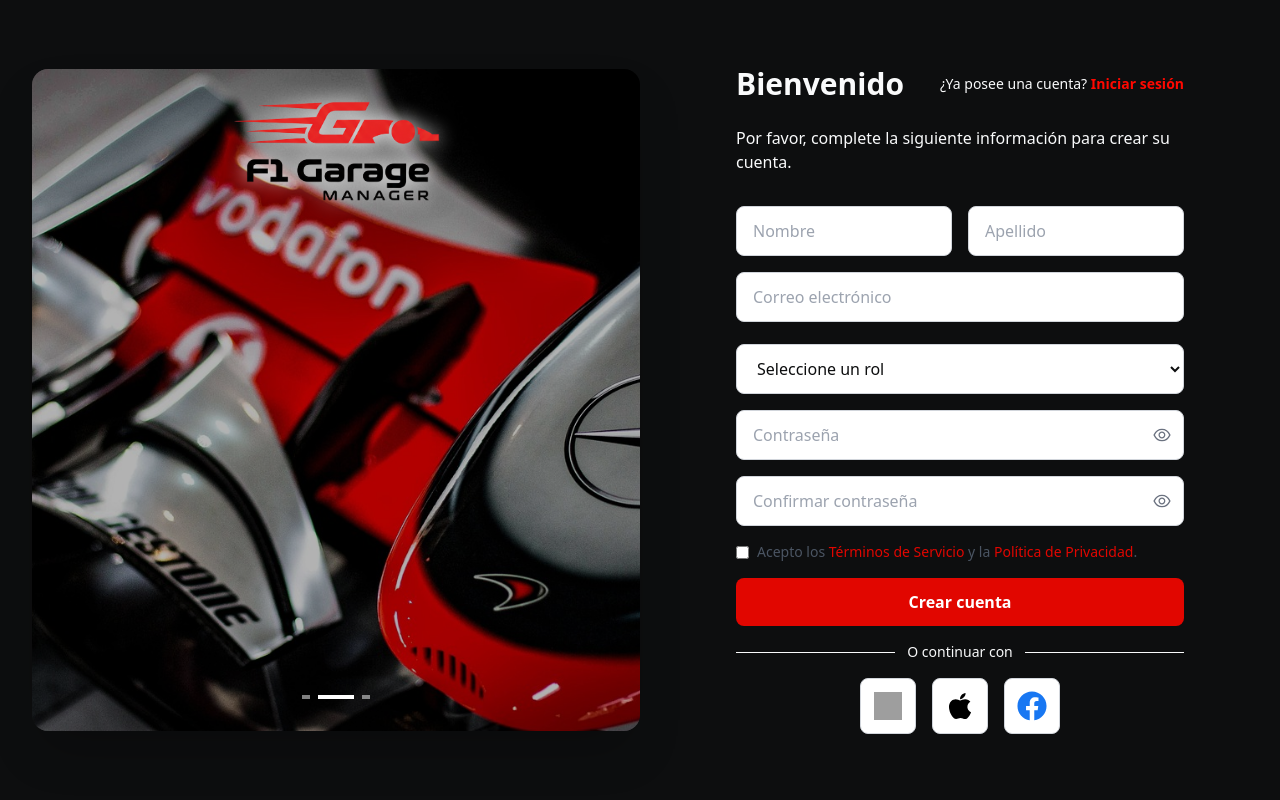
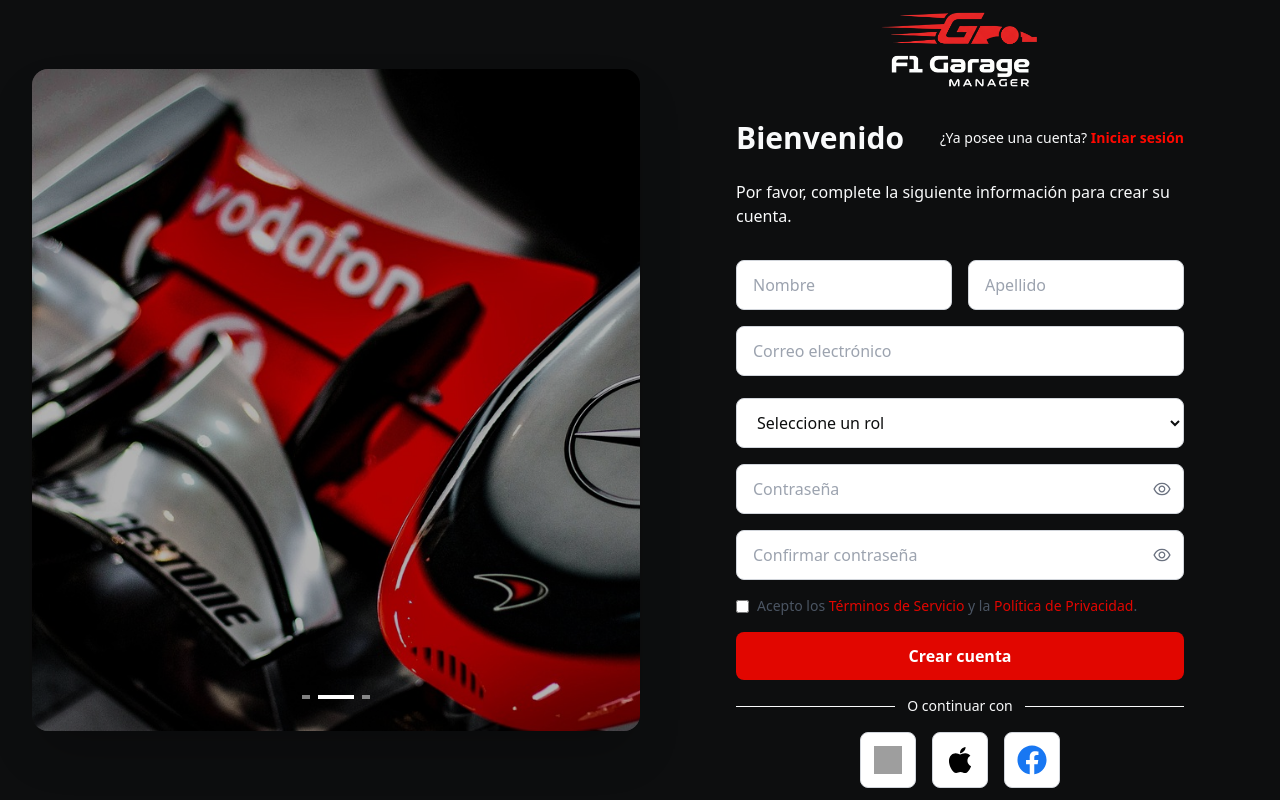
Before and after one commit to brema026/F1-Garage-Manager, a React (Create React App) app in the folder frontend/: page /register in a window 1280 px wide. Built offline with nearby package versions, Linux system fonts and the light colour scheme; grey boxes are pictures that could not be loaded.

Commit message:
[UPDATE] logo

```diff
--- a/frontend/src/App.js
+++ b/frontend/src/App.js
@@ -30,11 +30,11 @@
   return (
     <Router>
       <Routes>
-        {/* Login y Register - Sin Navbar */}
+        {/* Login y Register */}
         <Route path="/login" element={<Login setIsLoggedIn={setIsLoggedIn} />} />
         <Route path="/register" element={<Register />} />
 
-        {/* Dashboard - Con Navbar (ellos) */}
+        {/* Dashboard - Con Navbar */}
         <Route
           path="/dashboard/*"
           element={
--- a/frontend/src/components/Navbar.css
+++ b/frontend/src/components/Navbar.css
@@ -49,6 +49,13 @@
   box-shadow: 0 4px 8px rgba(225, 6, 0, 0.4);
 }
 
+/* Imagen del logo */
+.navbar-logo-img {
+  height: 30px;
+  width: auto;
+  object-fit: contain;
+}
+
 /* Click */
 .navbar-buttons button:active {
   transform: translateY(0);
--- a/frontend/src/components/Navbar.jsx
+++ b/frontend/src/components/Navbar.jsx
@@ -1,11 +1,12 @@
 import React from "react";
 import "./Navbar.css";
+import Logo from '../assets/logo/logo.png';
 
 function Navbar({ setView }) {
   return (
     <nav className="navbar">
       <div className="navbar-logo">
-        F1 <span>Garage</span>
+        <img src={Logo} alt="F1 Garage" className="navbar-logo-img" />
       </div>
 
       <div className="navbar-buttons">
--- a/frontend/src/components/auth/LoginForm.jsx
+++ b/frontend/src/components/auth/LoginForm.jsx
@@ -1,6 +1,7 @@
 import { useState } from 'react'
 import { AiOutlineEye, AiOutlineEyeInvisible } from 'react-icons/ai'
 import { FaGoogle, FaApple, FaFacebook } from 'react-icons/fa'
+import FullLogo from '../../assets/logo/full-logo-white.png';
 
 /**
  * Login Form Component
@@ -20,6 +21,16 @@
     <div className="w-full lg:w-1/2 h-screen bg-dark flex items-center justify-center p-8">
       {/* Form Box */}
       <div className="w-full max-w-md">
+
+        {/* Logo */}
+                <div className="mb-8 text-center">
+                <img
+                    src={FullLogo}
+                    alt="F1 Garage Logo"
+                    className="w-40 h-auto mx-auto"
+                />
+                </div>
+
         {/* Header Section */}
         <div className="mb-8">
           <div className="flex justify-between items-center mb-6">
--- a/frontend/src/components/auth/RegisterForm.jsx
+++ b/frontend/src/components/auth/RegisterForm.jsx
@@ -1,7 +1,7 @@
 import { useState } from "react";
 import { AiOutlineEye, AiOutlineEyeInvisible } from "react-icons/ai";
 import { FaGoogle, FaApple, FaFacebook } from "react-icons/fa";
-import FullLogo from '../../assets/logo/logo.png';
+import FullLogo from '../../assets/logo/full-logo-white.png';
 
 export function RegisterForm() {
     const [showPassword, setShowPassword] = useState(false);
@@ -20,13 +20,13 @@
             {/* Form Box */}
             <div className="w-full max-w-md">
 
-                {/* Logo - Solo visible en móvil */}
-                <div className="lg:hidden mb-8 text-center">
-                    <img
-                        src={FullLogo}
-                        alt="F1 Garage Logo"
-                        className="w-40 h-auto mx-auto"
-                    />
+                {/* Logo */}
+                <div className="mb-8 text-center">
+                <img
+                    src={FullLogo}
+                    alt="F1 Garage Logo"
+                    className="w-40 h-auto mx-auto"
+                />
                 </div>
 
                 {/* Header Section */}
--- a/frontend/src/components/common/Carousel.jsx
+++ b/frontend/src/components/common/Carousel.jsx
@@ -28,14 +28,7 @@
         />
 
         {/* Overlay: Dark semi-transparent layer with content positioned absolutely */}
-        <div className="absolute inset-0 bg-black/30 flex flex-col items-center justify-between p-8">
-          {/* Logo Section: Brand name displayed at the top */}
-          <img
-            src={FullLogo}
-            alt="Logo"
-            className="h-[100px] object-contain drop-shadow-[0_0_10px_white]"
-          />
-
+        <div className="absolute inset-0 bg-black/30 flex flex-col items-center justify-end p-8">
           {/* Navigation Dots: Interactive buttons to jump to specific slides */}
           <div className="flex gap-2">
             {/* Map over carousel images to create a button for each */}
```
Also changed, not shown: frontend/src/assets/logo/full-logo-white.png (added).
